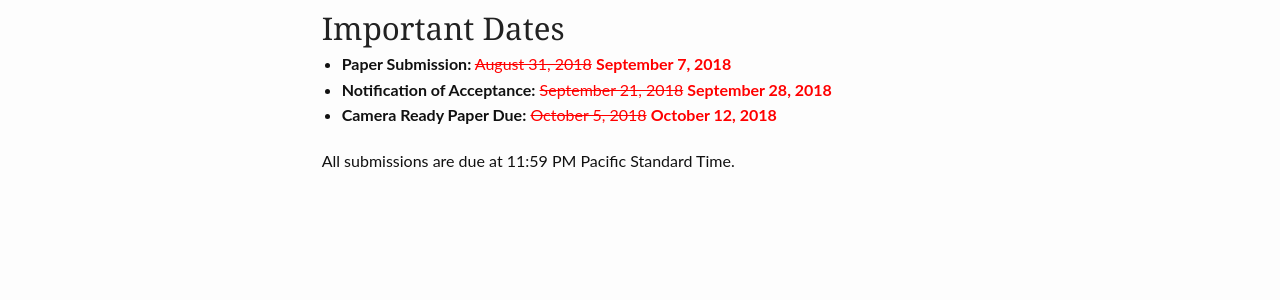
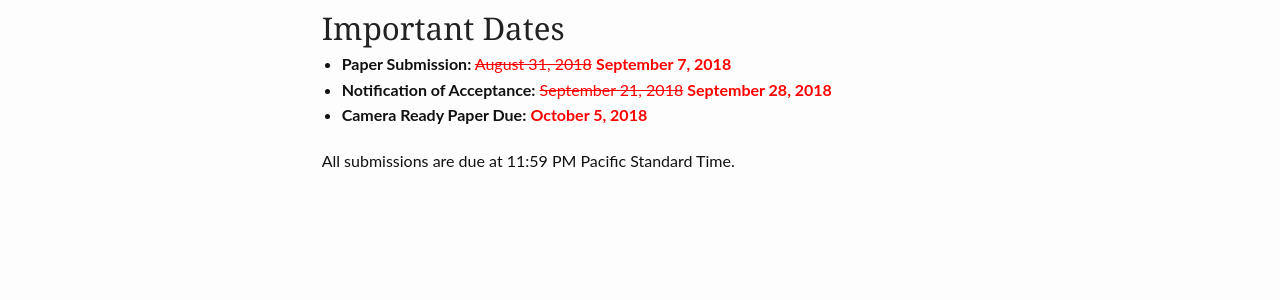
Before and after one commit to bigspatial2019/bigspatial-2018.github.io, a Jekyll site: the page built from index.md, in a window 1280 px wide and 900 px high, scrolled down 2403 px. Shown: the part 282-582 px from the top of the window. Built offline with Jekyll 4.4.1, drawn with Linux system fonts in a browser that asks for light colours; comment, search, counter and statistics services are not loaded.

Commit message:
Updating dates :pencil:

```diff
--- a/index.md
+++ b/index.md
@@ -67,6 +67,6 @@ All submitted papers will be peer reviewed. We have identified a set of research
 
 * **Paper Submission:** <span style="color:red">~~August 31, 2018~~ **September 7, 2018**</span>
 * **Notification of Acceptance:** <span style="color:red">~~September 21, 2018~~ **September 28, 2018**</span>
-* **Camera Ready Paper Due:** <span style="color:red">~~October 5, 2018~~ **October 12, 2018**</span>
+* **Camera Ready Paper Due:** <span style="color:red">**October 5, 2018**</span>
 
 All submissions are due at 11:59 PM Pacific Standard Time.
```
